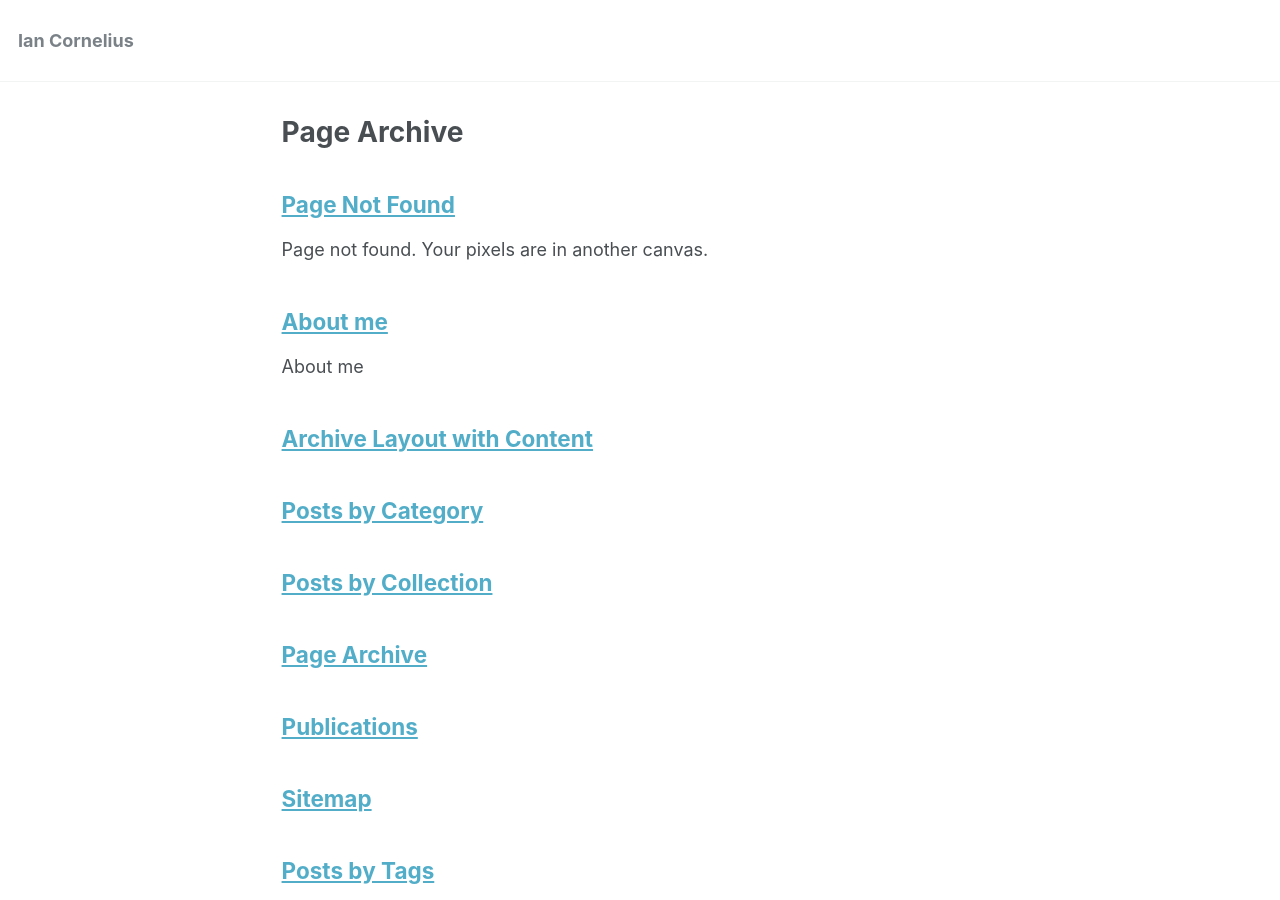
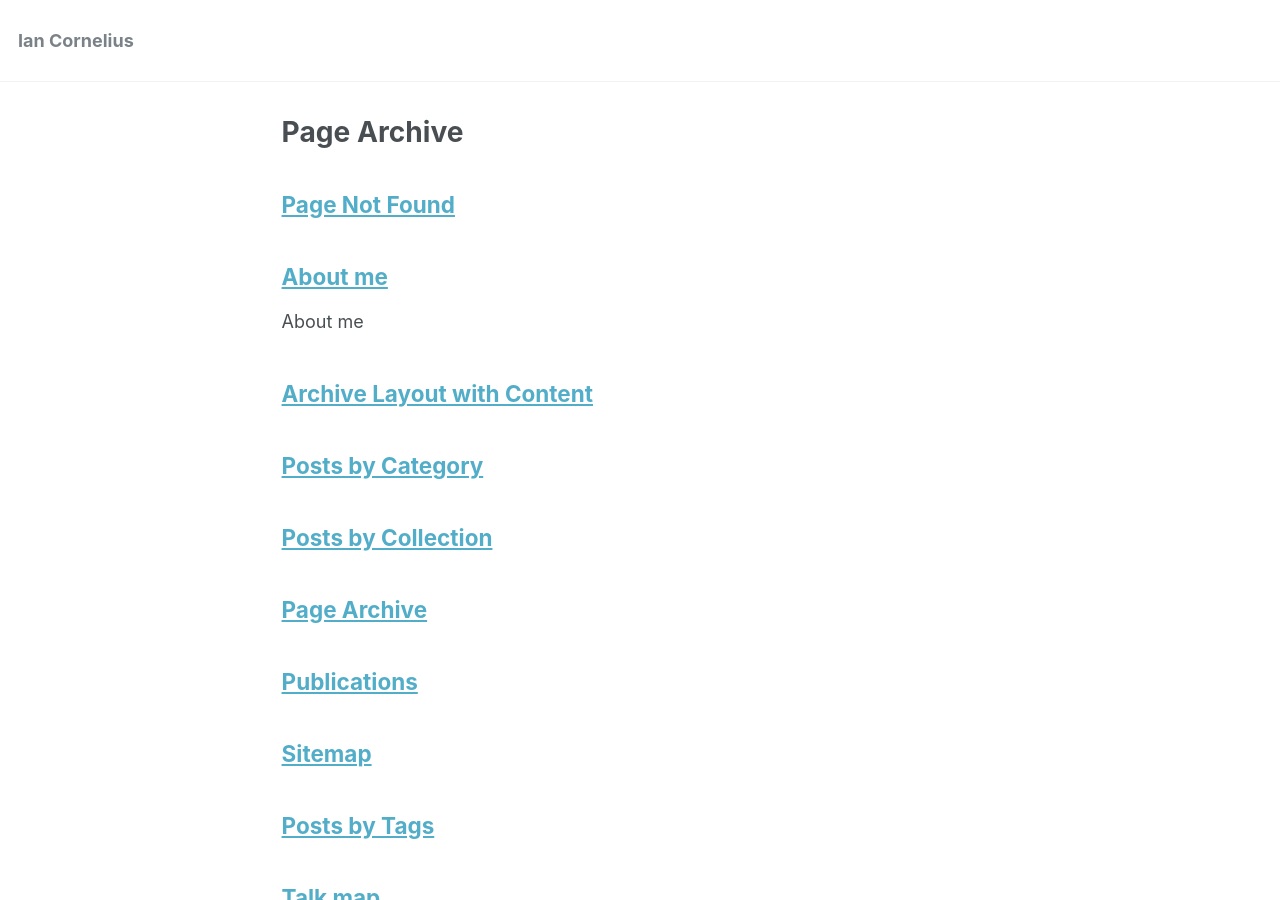
Before and after one commit to icornelius/icornelius.github.io, a Jekyll site: the page built from _pages/page-archive.html, in a window 1280 px wide and 900 px high. Built offline with Jekyll 4.4.1, drawn with Linux system fonts in a browser that asks for light colours.

Commit message:
revise 404 message

```diff
--- a/_pages/404.md
+++ b/_pages/404.md
@@ -1,11 +1,11 @@
 ---
 title: "Page Not Found"
-excerpt: "Page not found. Your pixels are in another canvas."
+excerpt:
 sitemap: false
 permalink: /404.html
 ---
 
-Sorry, but the page you were trying to view does not exist --- perhaps you can try searching for it below.
+The page you are trying to view does not exist.
 
 <script type="text/javascript">
   var GOOG_FIXURL_LANG = 'en';
```
